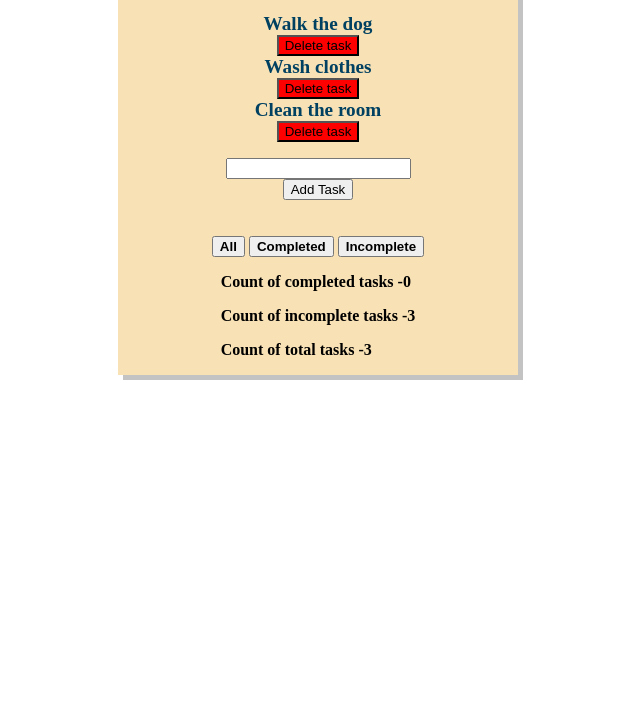
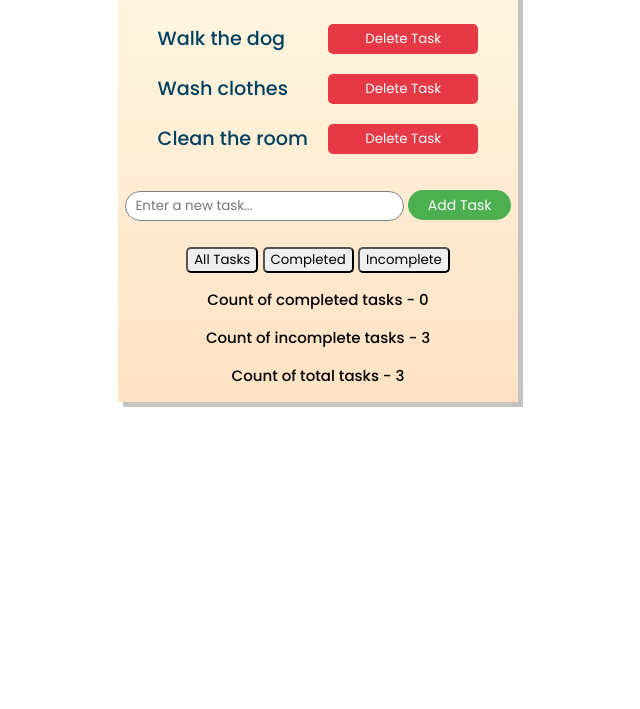
Before and after one commit to rosemolpp21/Jquery-assignments, a plain HTML site: page index.html in a window 1280 px wide. Shown: the part 91-800 px from the top of the page, without its empty margins (322-962 px from the left). Drawn offline with nearby package versions, Linux system fonts and the light colour scheme.

Commit message:
assignment2 submission

```diff
--- a/asiignment2.js
+++ b/asiignment2.js
@@ -84,8 +84,8 @@ function update() {
             alltaskcount = alltaskcount + 1;
         }
     })
-    $("#count-id1").text(`Count of completed tasks -${completedCount} `)
-    $("#count-id2").text(` Count of incomplete tasks -${alltaskcount - completedCount} `)
-    $("#count-id3").text(` Count of total tasks -${alltaskcount} `)
+    $("#count-id1").text(`Count of completed tasks - ${completedCount} `)
+    $("#count-id2").text(` Count of incomplete tasks - ${alltaskcount - completedCount} `)
+    $("#count-id3").text(` Count of total tasks - ${alltaskcount} `)
 }
 update()
--- a/css/style.css
+++ b/css/style.css
@@ -1,40 +1,70 @@
+@import url('https://fonts.googleapis.com/css2?family=Poppins:ital,wght@0,100;0,200;0,300;0,400;0,500;0,600;0,700;0,800;0,900;1,100;1,200;1,300;1,400;1,500;1,600;1,700;1,800;1,900&family=Urbanist:ital,wght@0,100..900;1,100..900&display=swap');
+*{
+    font-family: "poppins";
+}
 .task {
     color: #d3d3d3 !important;
     text-decoration: line-through !important;
 }
-
 #task-list li {
     color: rgb(0, 64, 97);
-    font-weight: bolder;
+    font-weight: 500;
     font-size: larger;
-    text-decoration: double;
     list-style: none;
 }
-
+#input-new-task,#add-task{
+    border-radius: 30px;
+    height:30px;
+    padding: 0 10px 0;
+    margin-top: 20px;
+    border: 1px solid grey;
+    box-sizing: border-box;
+}
+#add-task{
+    background-color: #4CAF50;
+    color: white;
+    border: none;
+    border-radius: 30px;
+    padding: 5px 20px;
+    font-size: 14px;
+    transition: background-color 0.3s ease;
+}
+#add-task:hover{
+    background-color: #317833;
+}
 #task-list {
-    display: flex;
-    flex-direction: column;
+    display: grid;
+    grid-template-columns: repeat(2,1fr);
+    gap:20px;
     align-items: center;
     padding: 0;
 }
-
 .delete-task {
-    background-color: red;
-    color: black;
-
+    background-color: #E63946;
+    color: white;
+    border: none;
+    border-radius: 5px;
+    padding: 5px 10px;
+    cursor: pointer;
+    transition: background-color 0.3s ease;
 }
-
+.delete-task:hover{
+    background-color: #C41E3A;
+}
 #count-id1,
 #count-id3,
 #count-id2 {
-    font-weight: bold;
+    font-weight: 500;
+    font-size: 15px;
+    display: flex;
+    align-items: center;
+    justify-content: center;
 }
-
 #main-div {
     display: flex;
     flex-direction: column;
     align-items: center;
-    background: #f8e1b5;
+    background: linear-gradient(to bottom, #FFF9E6, #FFE2C3);
     width: 400px;
     margin: auto;
     box-shadow: 5px 5px #c3c3c3;
@@ -43,5 +73,8 @@
 #show-all,
 #completed,
 #incomplete {
-    font-weight: bolder;
+    font-weight: 400;
 }
+.button{
+    border-radius: 5px;
+}
--- a/index.html
+++ b/index.html
@@ -13,16 +13,18 @@
     <div id="main-div">
         <h1>To Do List</h1>
         <ul id="task-list">
-            <li>Walk the dog</li><button class="delete-task">Delete task</button>
-            <li>Wash clothes</li><button class="delete-task">Delete task</button>
-            <li>Clean the room</li><button class="delete-task">Delete task</button>
+            <li>Walk the dog</li><button class="delete-task">Delete Task</button>
+            <li>Wash clothes</li><button class="delete-task">Delete Task</button>
+            <li>Clean the room</li><button class="delete-task">Delete Task</button>
         </ul>
-        <input type="text" id="input-new-task">
+        <div id="input-btn-task">
+        <input type="text" id="input-new-task" placeholder="Enter a new task...">
         <button id="add-task">Add Task</button><br><br>
+        </div>
         <div>
-            <button id="show-all">All</button>
-            <button id="completed">Completed</button>
-            <button id="incomplete">Incomplete</button>
+            <button id="show-all" class="button">All Tasks</button>
+            <button id="completed"class="button">Completed</button>
+            <button id="incomplete"class="button">Incomplete</button>
         </div>
         <div>
             <p id="count-id1"></p>
```
